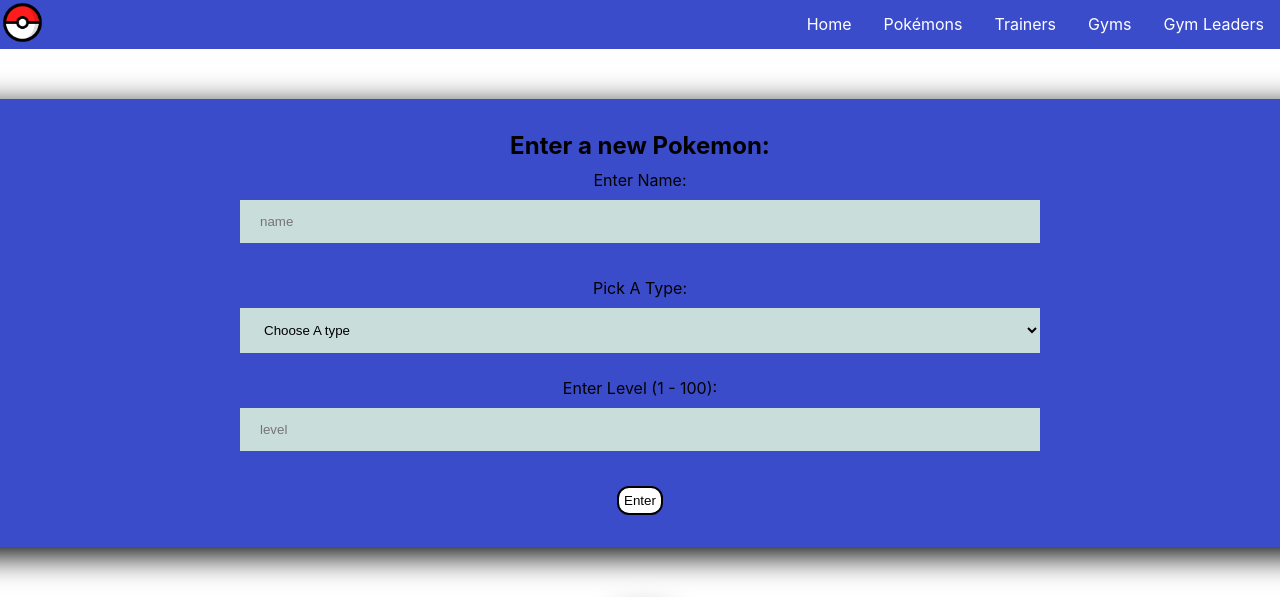
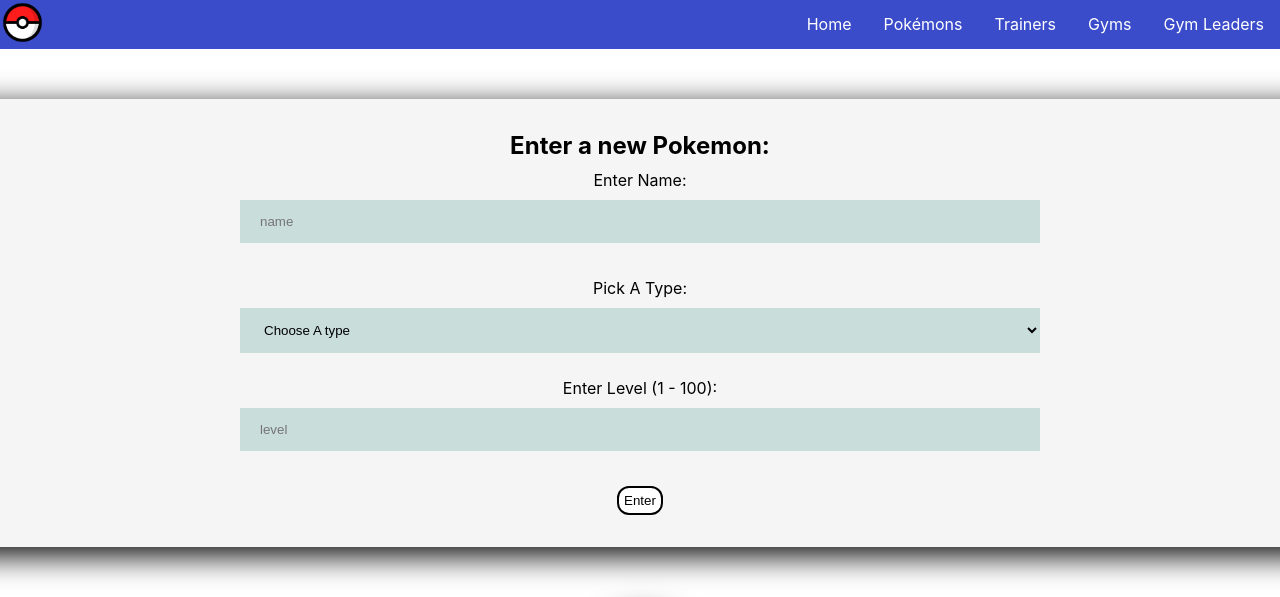
Before and after one commit to aisha-png/frontend_POKEMON_project, a React (Create React App) app: page /pokemons in a window 1280 px wide. Shown: the top 597 px of the page. Built offline with nearby package versions, Linux system fonts and the light colour scheme; no server answers.

Commit message:
Change pokemon form and parent container to #f5f5f5

```diff
--- a/src/App.css
+++ b/src/App.css
@@ -164,7 +164,7 @@
   text-align: center;
   display: block;
   margin-bottom: 3rem;
-  background-color: #3B4CCA;
+  background-color: #f5f5f5;
   padding: 2rem;
   margin: 50px;
   border-radius: 5px;
@@ -204,7 +204,7 @@
   margin: 1rem 3rem;
   padding: 2rem;
   border-radius: 1rem;
-  background-color: #3B4CCA;
+  background-color: #f5f5f5;
   display: flex;
   justify-content: space-evenly;
   align-items: center;
```
